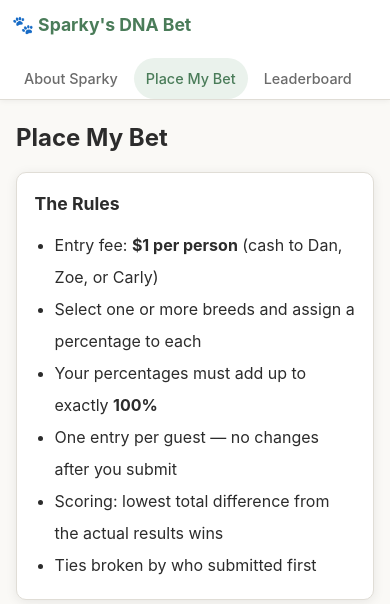
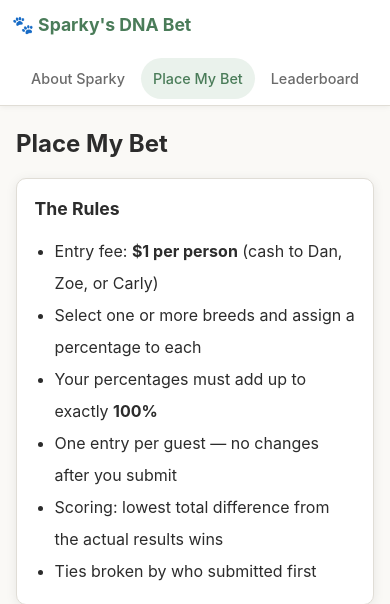
Before and after one commit to Ductapemaster/sparky-dog-bet, a Flask app: page /bet in a window 390 px wide. Shown: the top 604 px of the page. Run offline with Flask 3, Linux system fonts and the light colour scheme; data comes from the database, SQL or seed files in the repository; data that the repository does not hold is empty.

Commit message:
Center nav links on mobile when they wrap to second row
When nav-links wraps below the brand on narrow screens it was left-aligned,
making the active pill appear flush against the edge. Setting width:100% and
justify-content:center on the nav-links row makes it look intentional.

Co-Authored-By: Claude Sonnet 4.6 <noreply@anthropic.com>

```diff
--- a/app/static/style.css
+++ b/app/static/style.css
@@ -308,6 +308,7 @@
   /* ── Responsive tweaks ───────────────────────────────────── */
   @media (max-width: 480px) {
     .nav { padding: 0 0.75rem; }
+    .nav-links { width: 100%; justify-content: center; padding-bottom: 0.35rem; }
     .main { margin: 1.25rem auto; }
     .card { padding: 1.1rem; }
     .hero h1 { font-size: 1.6rem; }
```
